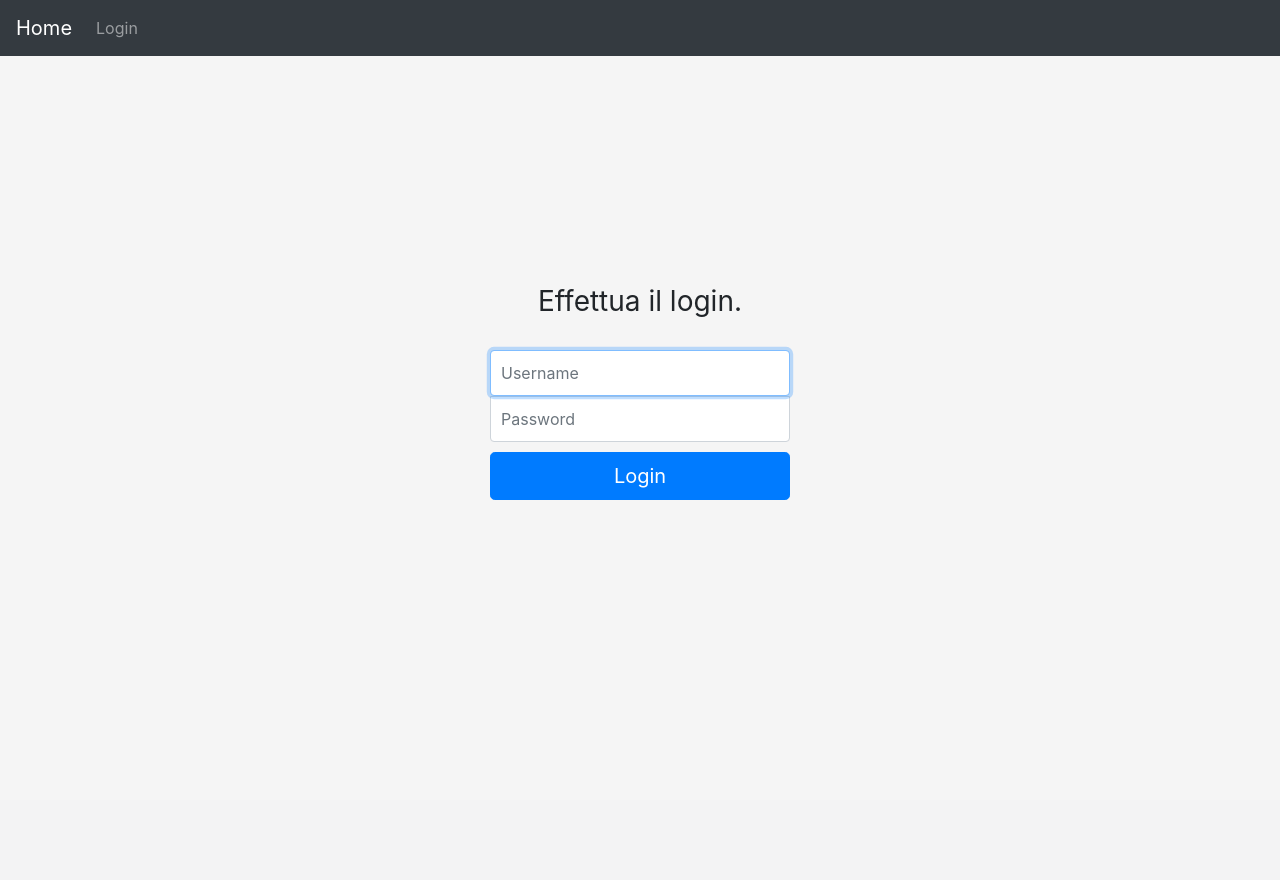
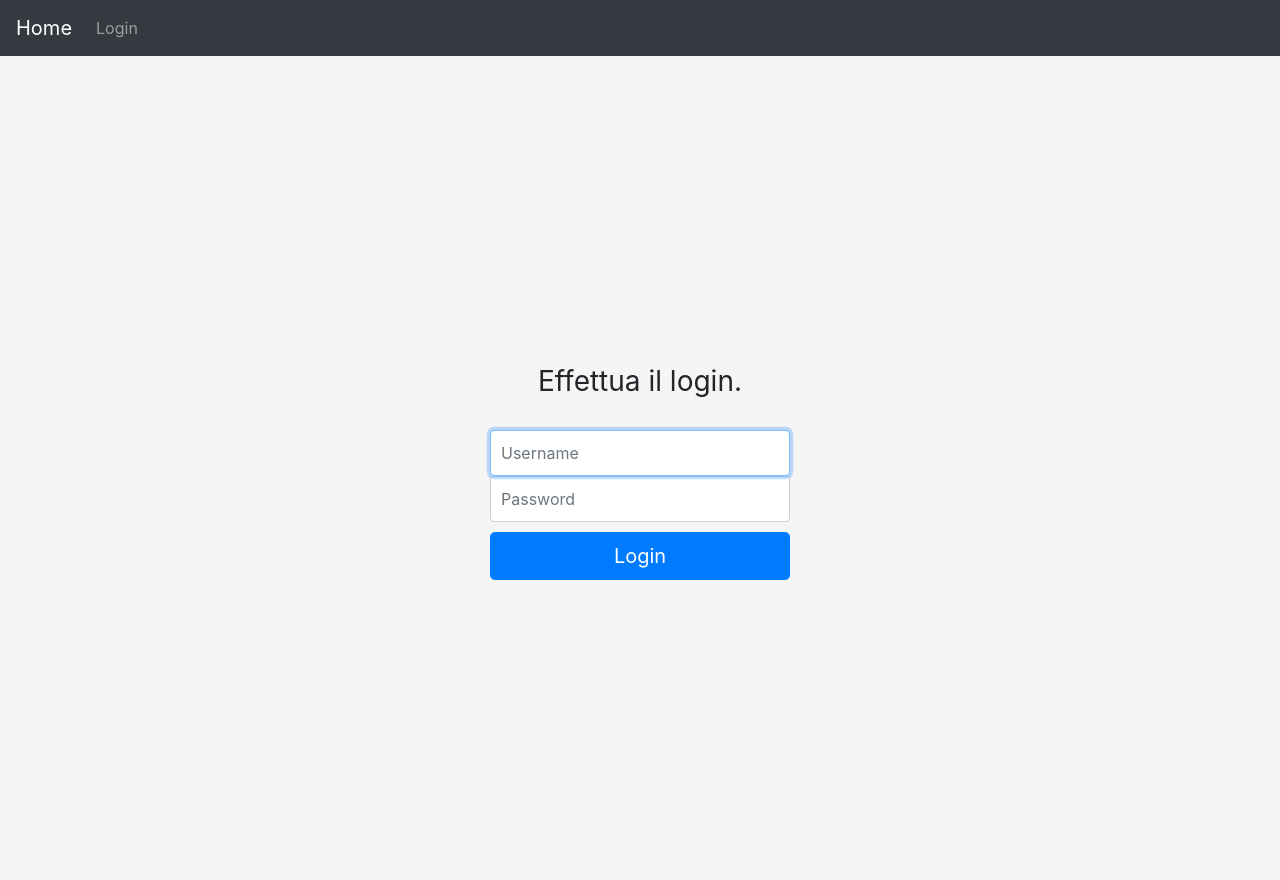
Before and after one commit to DckCanal/Studio, a Django app: page /accounts/login/?next=/gestione/fattura/1 in a window 1280 px wide. Before the commit the page ends 500 px from the top, so only its background shows below. Run offline with Django 3.2, Linux system fonts and the light colour scheme; some libraries are stand-ins or nearby versions.

Commit message:
UI: refactoring <style> in generic.html

```diff
--- a/gestione/templates/generic.html
+++ b/gestione/templates/generic.html
@@ -1,48 +1,49 @@
 <!DOCTYPE html>
 <html lang="it">
-
   <head>
-      <meta charset="utf-8">
-      <meta name="viewport" content="width=device-width, initial-scale=1, shrink-to-fit=no">
+    <meta charset="utf-8" />
+    <meta
+      name="viewport"
+      content="width=device-width, initial-scale=1, shrink-to-fit=no"
+    />
     <!-- CSS -->
-      <link rel="stylesheet" href="https://cdn.jsdelivr.net/npm/bootstrap@4.5.3/dist/css/bootstrap.min.css" integrity="sha384-TX8t27EcRE3e/ihU7zmQxVncDAy5uIKz4rEkgIXeMed4M0jlfIDPvg6uqKI2xXr2" crossorigin="anonymous">
-      <link rel="stylesheet" href="http://code.jquery.com/ui/1.8.18/themes/base/jquery-ui.css" type="text/css" media="all" />
-      <link rel="stylesheet" href="//code.jquery.com/ui/1.12.1/themes/base/jquery-ui.css">
+    <link
+      rel="stylesheet"
+      href="https://cdn.jsdelivr.net/npm/bootstrap@4.5.3/dist/css/bootstrap.min.css"
+      integrity="sha384-TX8t27EcRE3e/ihU7zmQxVncDAy5uIKz4rEkgIXeMed4M0jlfIDPvg6uqKI2xXr2"
+      crossorigin="anonymous"
+    />
+    <link
+      rel="stylesheet"
+      href="http://code.jquery.com/ui/1.8.18/themes/base/jquery-ui.css"
+      type="text/css"
+      media="all"
+    />
+    <link
+      rel="stylesheet"
+      href="//code.jquery.com/ui/1.12.1/themes/base/jquery-ui.css"
+    />
 
     <!-- jQuery and JS bundle w/ Popper.js -->
-      <script src="https://code.jquery.com/jquery-3.5.1.slim.min.js" integrity="sha384-DfXdz2htPH0lsSSs5nCTpuj/zy4C+OGpamoFVy38MVBnE+IbbVYUew+OrCXaRkfj" crossorigin="anonymous"></script>
-      <script src="https://cdn.jsdelivr.net/npm/bootstrap@4.5.3/dist/js/bootstrap.bundle.min.js" integrity="sha384-ho+j7jyWK8fNQe+A12Hb8AhRq26LrZ/JpcUGGOn+Y7RsweNrtN/tE3MoK7ZeZDyx" crossorigin="anonymous"></script>
-
+    <script
+      src="https://code.jquery.com/jquery-3.5.1.slim.min.js"
+      integrity="sha384-DfXdz2htPH0lsSSs5nCTpuj/zy4C+OGpamoFVy38MVBnE+IbbVYUew+OrCXaRkfj"
+      crossorigin="anonymous"
+    ></script>
+    <script
+      src="https://cdn.jsdelivr.net/npm/bootstrap@4.5.3/dist/js/bootstrap.bundle.min.js"
+      integrity="sha384-ho+j7jyWK8fNQe+A12Hb8AhRq26LrZ/JpcUGGOn+Y7RsweNrtN/tE3MoK7ZeZDyx"
+      crossorigin="anonymous"
+    ></script>
 
     <title>Studio - il Salice</title>
     <style>
-      .bd-placeholder-img {
-        font-size: 1.125rem;
-        text-anchor: middle;
-        -webkit-user-select: none;
-        -moz-user-select: none;
-        -ms-user-select: none;
-        user-select: none;
-      }
-
-      @media (min-width: 768px) {
-        .bd-placeholder-img-lg {
-          font-size: 3.5rem;
-        }
-      }
-
       body {
-  padding-top: 2rem;
-  }
-.starter-template {
-  padding: 3rem 0rem;
-  text-align: left;
+        margin-top: 5rem;
       }
     </style>
 
-    {% block header %}
-
-    {% endblock header %}
+    {% block header %} {% endblock header %}
   </head>
   <body>
     {% block navbar %}
@@ -50,30 +51,50 @@
     <!-- FROM BOOTSTRAP EXAMPLES -->
     <nav class="navbar navbar-expand-md navbar-dark fixed-top bg-dark">
       <a class="navbar-brand" href="{% url 'home' %}">Home</a>
-  <button class="navbar-toggler" type="button" data-toggle="collapse" data-target="#navbarCollapse" aria-controls="navbarCollapse" aria-expanded="false" aria-label="Toggle navigation">
+      <button
+        class="navbar-toggler"
+        type="button"
+        data-toggle="collapse"
+        data-target="#navbarCollapse"
+        aria-controls="navbarCollapse"
+        aria-expanded="false"
+        aria-label="Toggle navigation"
+      >
         <span class="navbar-toggler-icon"></span>
       </button>
       <div class="collapse navbar-collapse" id="navbarCollapse">
         <ul class="navbar-nav mr-auto">
           {% if user.is_authenticated %}
           <li class="nav-item">
-        <a class="nav-link" href="{% url 'pazienti' %}">Pazienti <span class="sr-only">(current)</span></a>
+            <a class="nav-link" href="{% url 'pazienti' %}"
+              >Pazienti <span class="sr-only">(current)</span></a
+            >
           </li>
           <li class="nav-item">
-        <a class="nav-link" href="{% url 'fatture' %}">Fatture <span class="sr-only"></span></a>
+            <a class="nav-link" href="{% url 'fatture' %}"
+              >Fatture <span class="sr-only"></span
+            ></a>
           </li>
           <li class="nav-item">
-        <a class="nav-link" href="{% url 'nuovo-paziente' %}">Nuovo paziente <span class="sr-only"></span></a>
+            <a class="nav-link" href="{% url 'nuovo-paziente' %}"
+              >Nuovo paziente <span class="sr-only"></span
+            ></a>
           </li>
           <li class="nav-item">
-        <a class="nav-link" href="{% url 'nuova-fattura' %}">Nuova fattura <span class="sr-only"></span></a>
+            <a class="nav-link" href="{% url 'nuova-fattura' %}"
+              >Nuova fattura <span class="sr-only"></span
+            ></a>
           </li>
           <li class="nav-item">
-        <a class="nav-link" href="{% url 'logout' %}?next={% url 'home' %}">Logout <span class="sr-only"></span></a>
+            <a class="nav-link" href="{% url 'logout' %}?next={% url 'home' %}"
+              >Logout <span class="sr-only"></span
+            ></a>
           </li>
           {% else %}
           <li class="nav-item">
-        <a class="nav-link" href="{% url 'login' %}?next={{request.path}}">Login <span class="sr-only"></span></a>
+            <a class="nav-link" href="{% url 'login' %}?next={{request.path}}"
+              >Login <span class="sr-only"></span
+            ></a>
           </li>
           {% endif %}
         </ul>
@@ -82,17 +103,8 @@
 
     {% endblock navbar %}
 
-
     <main role="main" class="container">
-
-  <div class="starter-template">
-   {% block main-content %}
-
-   {% endblock main-content %}
-   </div>
+      <div>{% block main-content %} {% endblock main-content %}</div>
     </main>
-
-
   </body>
-
 </html>
```
Lines whose indentation alone changed are shown as unchanged.
